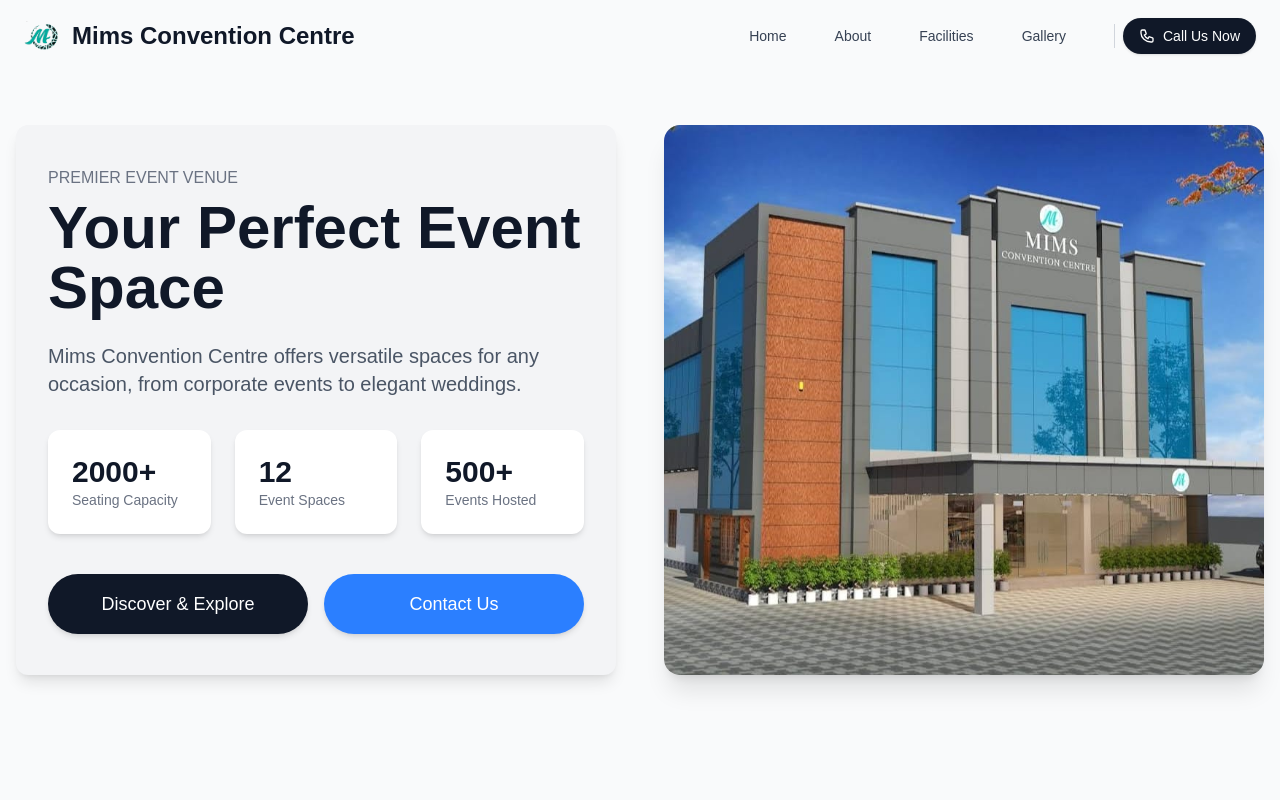
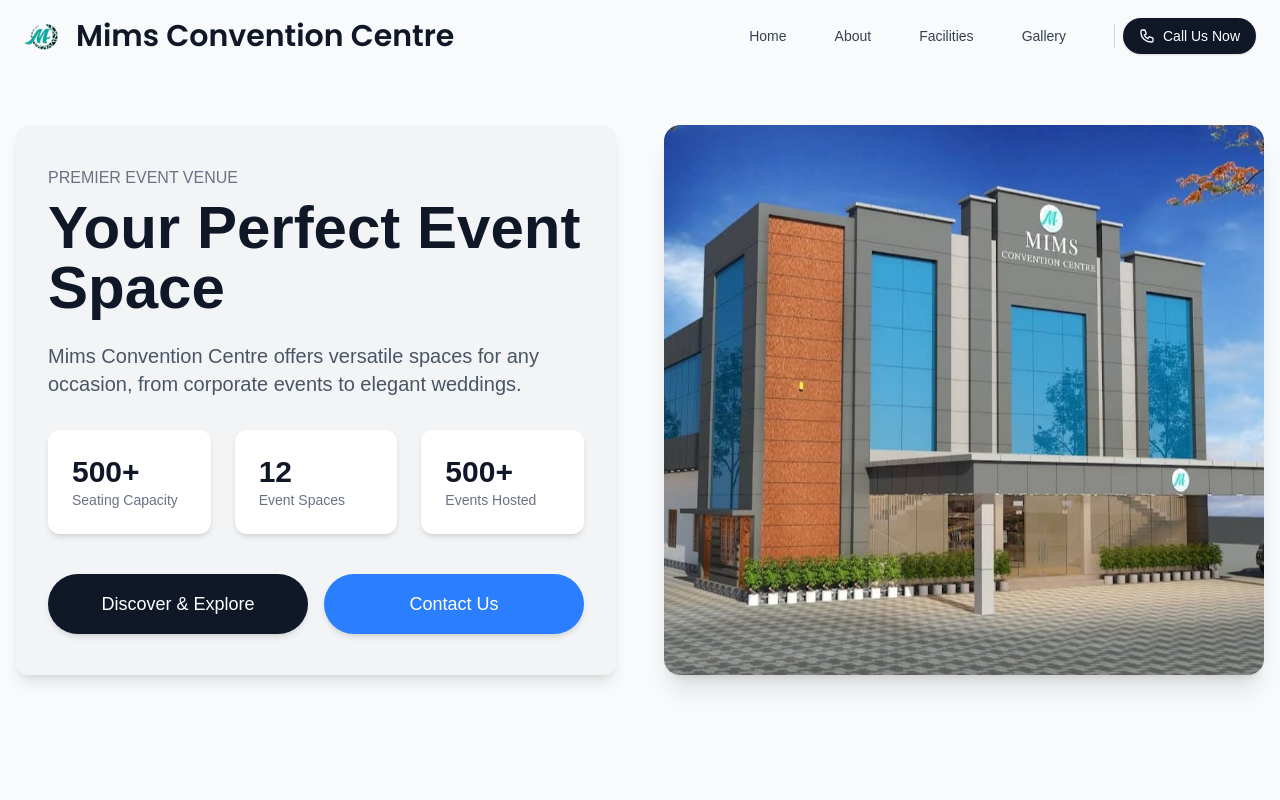
Before and after one commit to justhashim/Mims, a Next.js app in the folder frontend/: page / in a window 1280 px wide. Shown: the top 800 px of the page. Built offline with nearby package versions, Linux system fonts and the light colour scheme.

Commit message:
feat: Update Navbar for improved logo display; add Poppins font and custom font class; adjust seating capacity value on Home page

```diff
--- a/frontend/src/app/components/Navbar.tsx
+++ b/frontend/src/app/components/Navbar.tsx
@@ -35,9 +35,9 @@ const Navbar = () => {
 				<div className="flex items-center justify-between">
 					<Link
 						href="/"
-						className="text-2xl font-bold text-gray-900 flex items-center"
+						className="flex items-center"
 					>
-						<div className="relative h-10 w-10 mr-2">
+						<div className="relative h-10 w-10 mr-3">
 							<Image
 								src="/images/logo.png"
 								alt="Mims Convention Centre Logo"
@@ -46,7 +46,12 @@ const Navbar = () => {
 								priority
 							/>
 						</div>
-						Mims Convention Centre
+						<span className="hidden md:block text-3xl font-semibold text-gray-900 font-heading tracking-normal">
+							Mims Convention Centre
+						</span>
+						<span className="md:hidden text-2xl font-bold text-gray-900">
+							Mims
+						</span>
 					</Link>
 
 					<div className="hidden md:flex items-center space-x-8">
--- /dev/null
+++ b/frontend/src/app/fonts.ts
@@ -0,0 +1,8 @@
+import { Poppins } from 'next/font/google';
+
+export const poppins = Poppins({
+  weight: ['500', '600'],
+  subsets: ['latin'],
+  display: 'swap',
+  variable: '--font-heading',
+});
--- a/frontend/src/app/globals.css
+++ b/frontend/src/app/globals.css
@@ -24,3 +24,8 @@ body {
 	color: var(--foreground);
 	font-family: Arial, Helvetica, sans-serif;
 }
+
+/* Custom font classes */
+.font-heading {
+  font-family: var(--font-heading), sans-serif;
+}
--- a/frontend/src/app/layout.tsx
+++ b/frontend/src/app/layout.tsx
@@ -2,6 +2,7 @@ import type { Metadata } from "next";
 import { Geist, Geist_Mono } from "next/font/google";
 import "./globals.css";
 import FloatingCallButton from "./components/FloatingCallButton";
+import { poppins } from "./fonts";
 
 const geistSans = Geist({
 	variable: "--font-geist-sans",
@@ -30,7 +31,7 @@ export default function RootLayout({
 	return (
 		<html lang="en">
 			<body
-				className={`${geistSans.variable} ${geistMono.variable} antialiased`}
+				className={`${geistSans.variable} ${geistMono.variable} ${poppins.variable} antialiased`}
 			>
 				{children}
 				<FloatingCallButton />
--- a/frontend/src/app/page.tsx
+++ b/frontend/src/app/page.tsx
@@ -30,7 +30,7 @@ export default function Home() {
 							<div className="grid grid-cols-3 gap-2 md:gap-6 mb-10">
 								<div className="bg-white p-3 md:p-6 rounded-xl shadow-md">
 									<div className="text-gray-900 text-2xl md:text-3xl font-bold">
-										2000+
+										500+
 									</div>
 									<div className="text-gray-500 text-xs md:text-sm">
 										Seating Capacity
```
